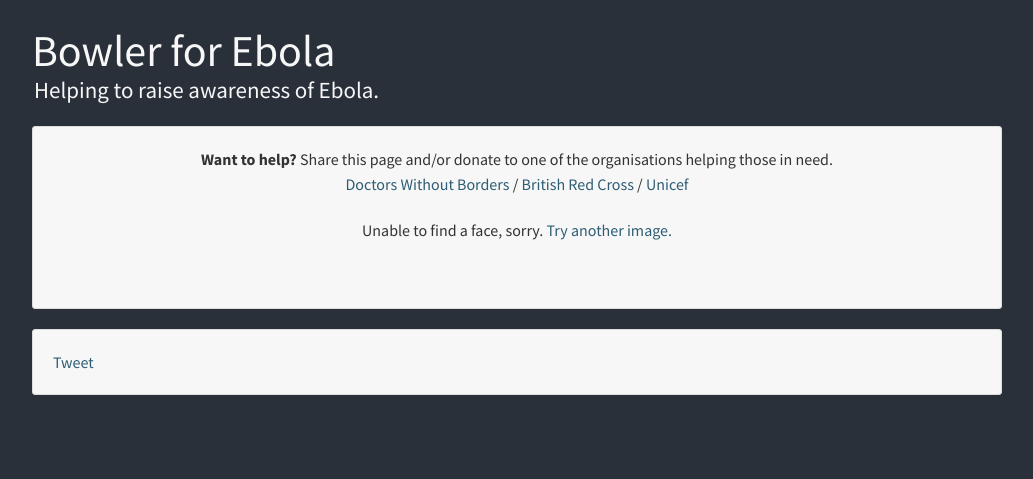
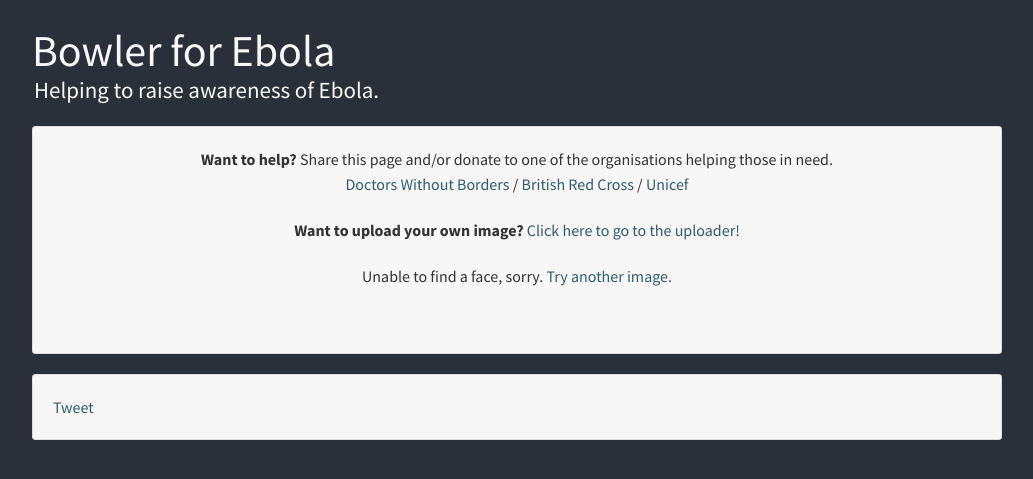
Before and after one commit to danielsamuels/bowler-for-ebola, a Django app: template ebola/templates/site/image_detail.html in a window 1280 px wide. Shown: the top 479 px of the page, without its empty margins (123-1156 px from the left). Run offline with Django 3.2, Linux system fonts and the light colour scheme; the template is opened without the code that fills it, so the values that code supplies are empty; parts of the project's set-up code (start-up, migrations or seed data) failed here and were passed over; some libraries are stand-ins or nearby versions.

Commit message:
Add "Upload your own image" text to detail page.

```diff
--- a/ebola/templates/site/image_detail.html
+++ b/ebola/templates/site/image_detail.html
@@ -14,6 +14,10 @@
         <a target="_blank" href="http://www.redcross.org.uk/en/About-us">British Red Cross</a> /
         <a target="_blank" href="http://www.unicef.org.uk/UNICEFs-Work/Emergencies/ebola-west-africa-crisis/">Unicef</a>
     </p>
+
+    <p>
+        <strong>Want to upload your own image?</strong> <a href="/">Click here to go to the uploader!</a>
+    </p>
     {% if image.processed %}
         <img src="{% thumbnail image.processed.file '928' %}">
     {% else %}
```
